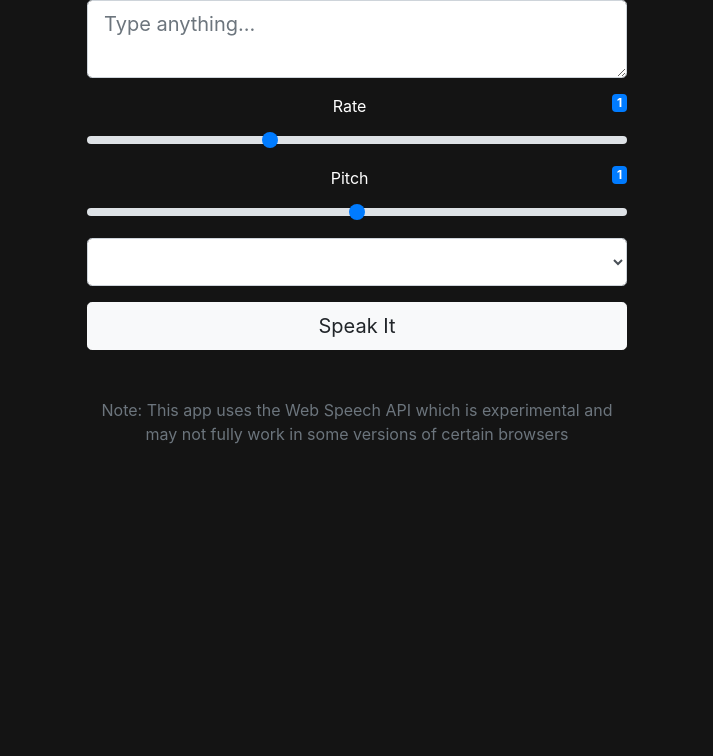
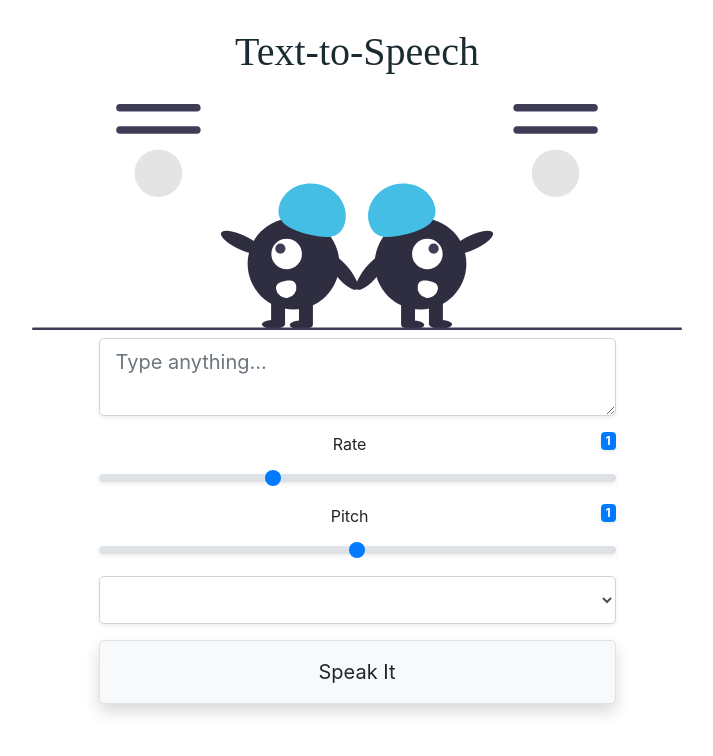
Before and after one commit to punam01/Text-to-Speech, a plain HTML site: page index.html in a window 1280 px wide. Shown: the whole page, without its empty margins (283-996 px from the left). Drawn offline with nearby package versions, Linux system fonts and the light colour scheme.

Commit message:
ui: image added

```diff
--- a/index.html
+++ b/index.html
@@ -10,41 +10,45 @@
 
     <style>
         body {
-            background: #141414;
+            background: white;
+        }
+        h1{
+            color:#1a2c32;
+            padding: 20px;
+            font-family:'Times New Roman', Times, serif ;
         }
     </style>
 
     <title>Type-N-Speak</title>
 </head>
 
-<body class="text-white">
+<body class="p-2" >
     <div class="container text-center">
-
-        <div class="row">
+        <h1>Text-to-Speech</h1>
+        <img class="img-fluid" src="images/hero.svg" alt="">
+        <div class="row m-2">
             <div class="col-md-6 mx-auto">
                 <form class="mb-5">
                     <div class="form-group">
-                        <textarea name="" id="text-input" class="form-control form-control-lg"
+                        <textarea name="" id="text-input" class="form-control form-control-lg shadow-sm"
                             placeholder="Type anything..."></textarea>
                     </div>
                     <div class="form-group">
                         <label for="rate">Rate</label>
-                        <div id="rate-value" class="badge badge-primary float-right">1</div>
-                        <input type="range" id="rate" class="custom-range" min="0.5" max="2" value="1" step="0.1">
+                        <div id="rate-value" class="badge badge-primary float-right shadow-sm">1</div>
+                        <input type="range" id="rate" class="custom-range shadow-sm" min="0.5" max="2" value="1" step="0.1">
                     </div>
                     <div class="form-group">
                         <label for="pitch">Pitch</label>
-                        <div id="pitch-value" class="badge badge-primary float-right">1</div>
-                        <input type="range" id="pitch" class="custom-range" min="0" max="2" value="1" step="0.1">
+                        <div id="pitch-value" class="badge badge-primary float-right shadow-sm">1</div>
+                        <input type="range" id="pitch" class="custom-range shadow-sm" min="0" max="2" value="1" step="0.1">
                     </div>
                     <div class="form-group">
-                        <select id="voice-select" class="form-control form-control-lg"></select>
+                        <select id="voice-select" class="form-control form-control-lg shadow-sm"></select>
                     </div>
-                    <button class="btn btn-light btn-lg btn-block">Speak It</button>
+                    <button class="btn btn-light btn-lg btn-block border shadow p-3 mb-5">Speak It</button>
                 </form>
 
-                <p class="text-secondary"> Note: This app uses the Web Speech API which is experimental and may not
-                    fully work in some versions of certain browsers</p>
             </div>
         </div>
     </div>
```
Also changed, not shown: images/hero.svg (added).
